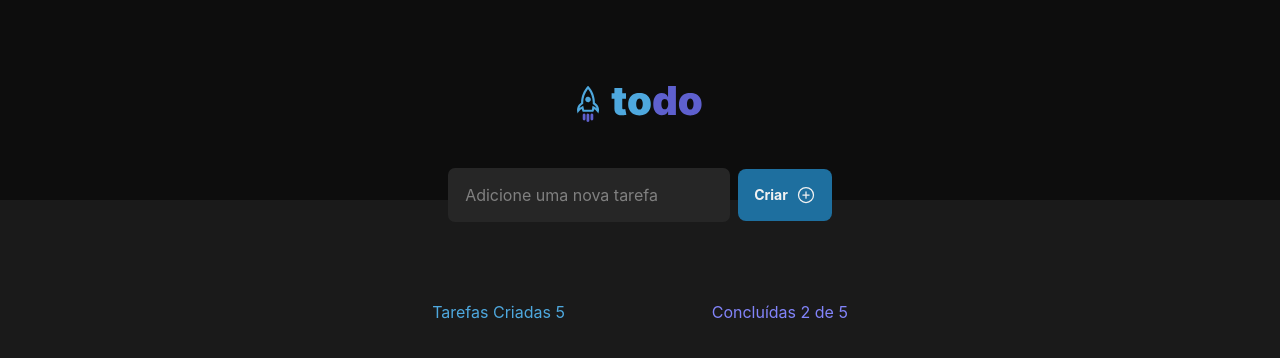
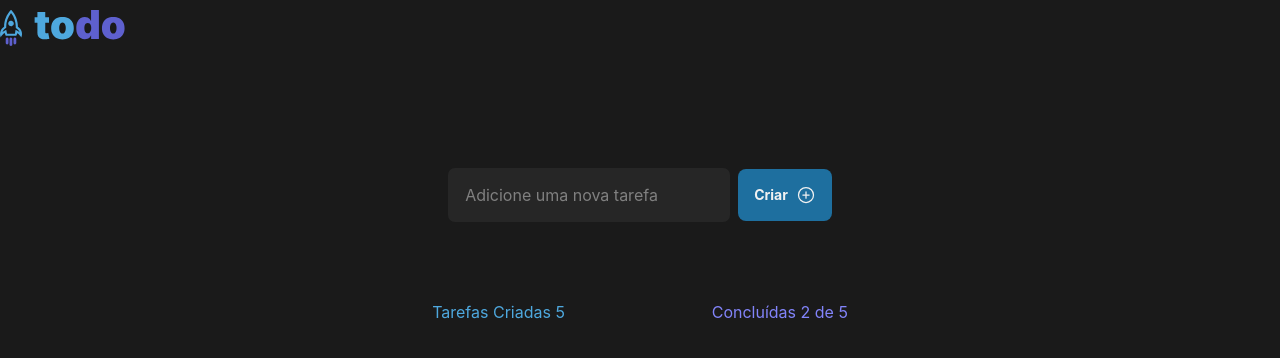
Before and after one commit to gomessgbr/ignite-To-Do, a React (Vite) app: page / in a window 1280 px wide. Shown: the top 358 px of the page. Built offline with nearby package versions, Linux system fonts and the light colour scheme.

Commit message:
style: change className

```diff
--- a/src/components/Header.module.css
+++ b/src/components/Header.module.css
@@ -1,4 +1,4 @@
-.container {
+.containerHeader {
   background: var(--gray-700);
   display: flex;
   justify-content: center;
```
